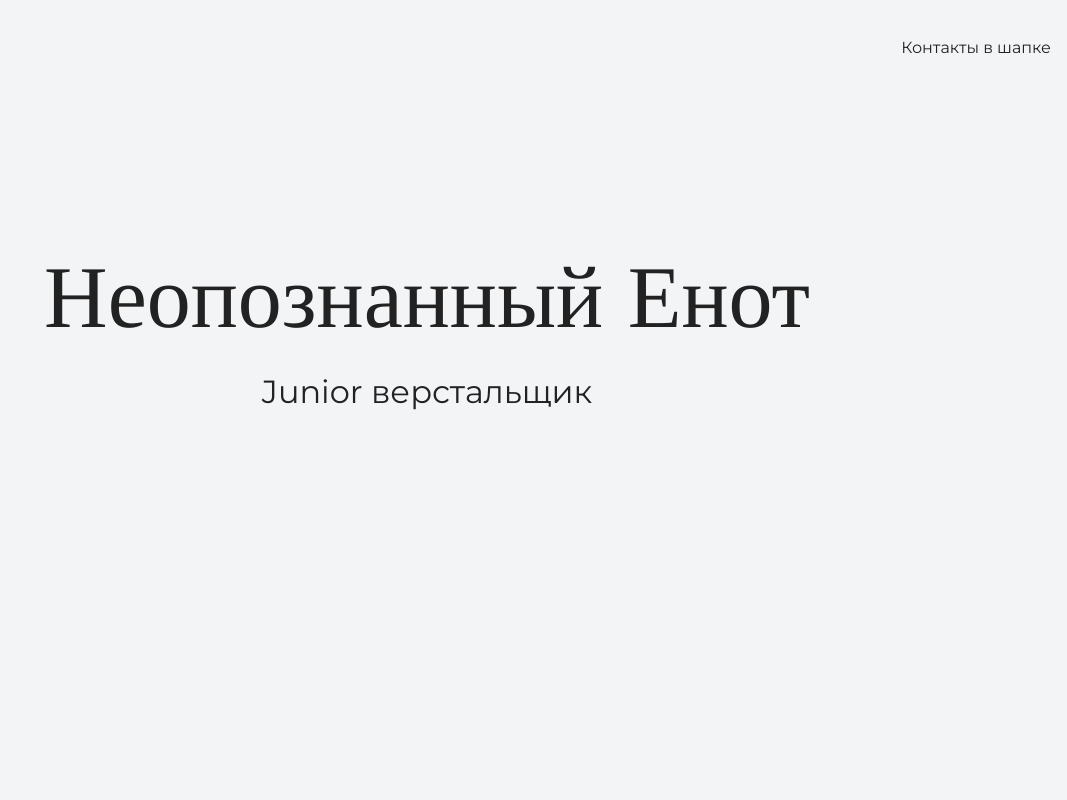
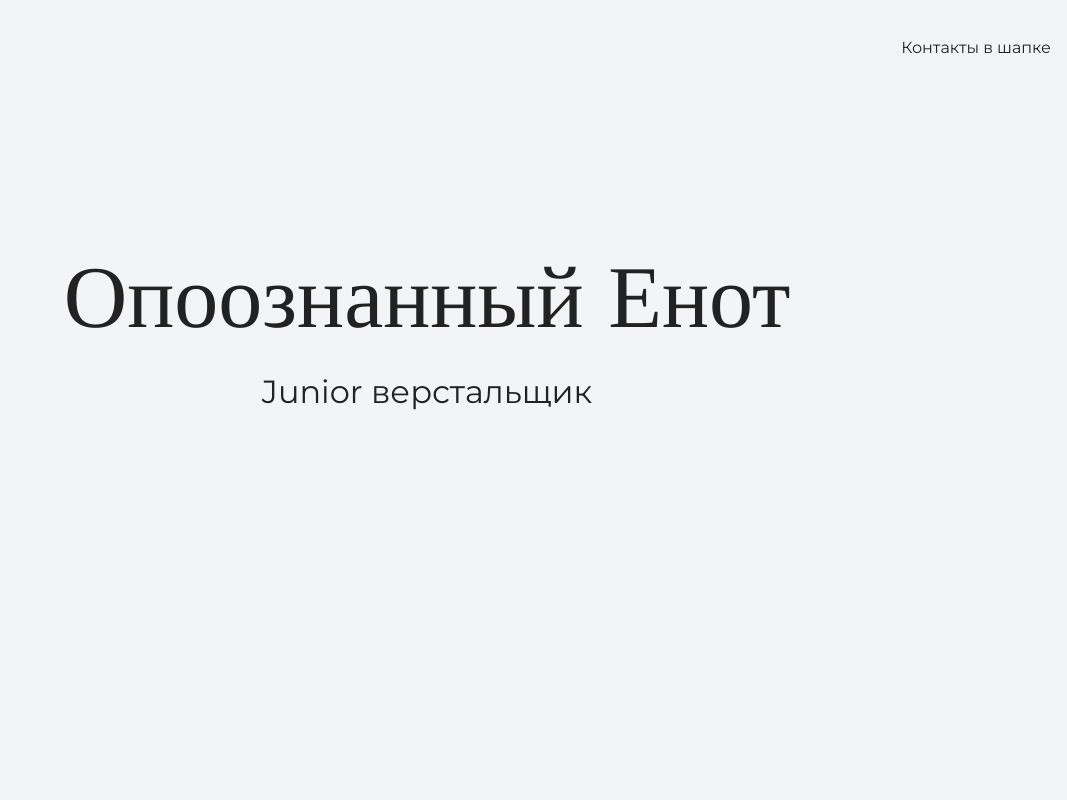
Before and after one commit to josefbonanno/-my-site, a plain HTML site: page index.html in a window 1280 px wide. Shown: the top 800 px of the page, without its empty margins (213-1280 px from the left). Drawn offline with nearby package versions, Linux system fonts and the light colour scheme.

Commit message:
Меняет текст на главной странице

```diff
--- a/index.html
+++ b/index.html
@@ -16,7 +16,7 @@
 
     <section class="hero-image">
      <div class="container">
-      <h1 class="heading">Неопознанный Енот</h1>
+      <h1 class="heading">Опоознанный Енот</h1>
       <p>Junior верстальщик</p>
      </div>
     </section>
```
